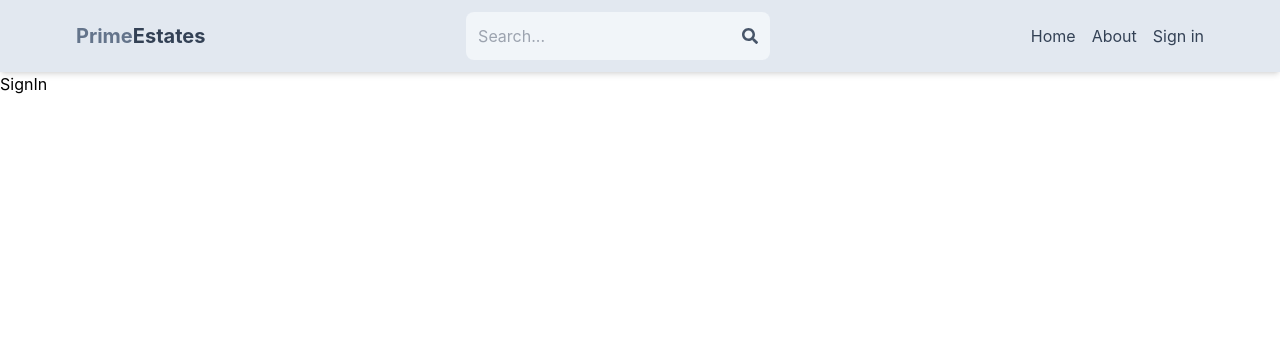
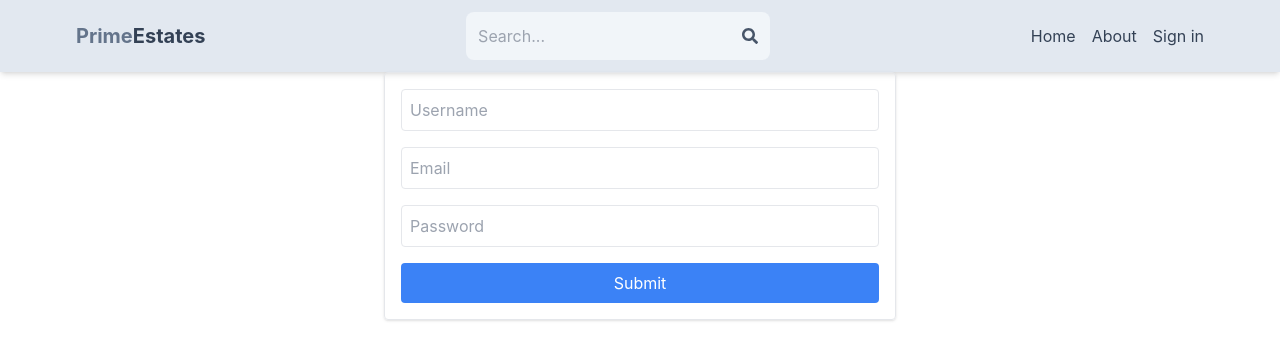
Before and after one commit to vinuvi-thalagala/Real_state-project, a React (Create React App) app in the folder client/: page /sign-in in a window 1280 px wide. Shown: the top 360 px of the page. Built offline with nearby package versions, Linux system fonts and the light colour scheme.

Commit message:
create signin page

```diff
--- a/client/src/pages/SignIn.js
+++ b/client/src/pages/SignIn.js
@@ -1,7 +1,72 @@
-import React from 'react'
+import React, {useState} from 'react';
+import axios from 'axios';
 
 export default function SignIn() {
+
+const [username, setName] = useState("");
+const [email, setEmail] = useState("");
+const [password, setPassword] = useState("");
+
+function sendData(e){
+
+  e.preventDefault();
+
+  const newUser = {
+    username,
+    email,
+    password
+  }
+
+  axios.post("http://localhost:8070/user/create", newUser).then(() => {
+    alert("User added");
+  }).catch((err) => {
+    alert(err);
+  })
+}
+
+
   return (
-    <div>SignIn</div>
+    <div>
+
+        <form action="/submit" method="POST" class="max-w-lg mx-auto p-4 border rounded shadow space-y-4">
+            <input
+                type="text"
+                name="username"
+                placeholder="Username"
+                onChange={(e) => {
+                  setName(e.target.value);
+                }}
+                class="w-full p-2 border rounded"
+                required
+            />
+
+            <input
+                type="email"
+                name="email"
+                placeholder="Email"
+                onChange={(e) => {
+                  setEmail(e.target.value);
+                }}
+                class="w-full p-2 border rounded"
+                required
+            />
+
+            <input
+                type="password"
+                name="password"
+                placeholder="Password"
+                onChange={(e) => {
+                  setPassword(e.target.value);
+                }}
+                class="w-full p-2 border rounded"
+                required
+            />
+
+            <button type="submit" class="w-full bg-blue-500 text-white py-2 rounded hover:bg-blue-600">
+                Submit
+            </button>
+        </form>
+
+    </div>
   )
 }
```
